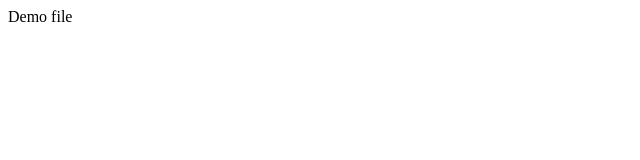
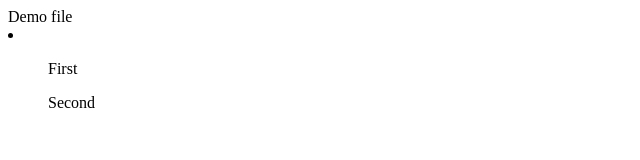
Before and after one commit to CurlyIvy/demo, a plain HTML site: page index.html in a window 1280 px wide. Shown: the full height of the page, 0-640 px from the left. Drawn offline with Linux system fonts and the light colour scheme.

Commit message:
test changes

```diff
--- a/index.html
+++ b/index.html
@@ -8,5 +8,9 @@
 </head>
 <body>
     Demo file
+    <li>
+        <ul>First</ul>
+        <ul>Second</ul>
+    </li>
 </body>
 </html>
```
